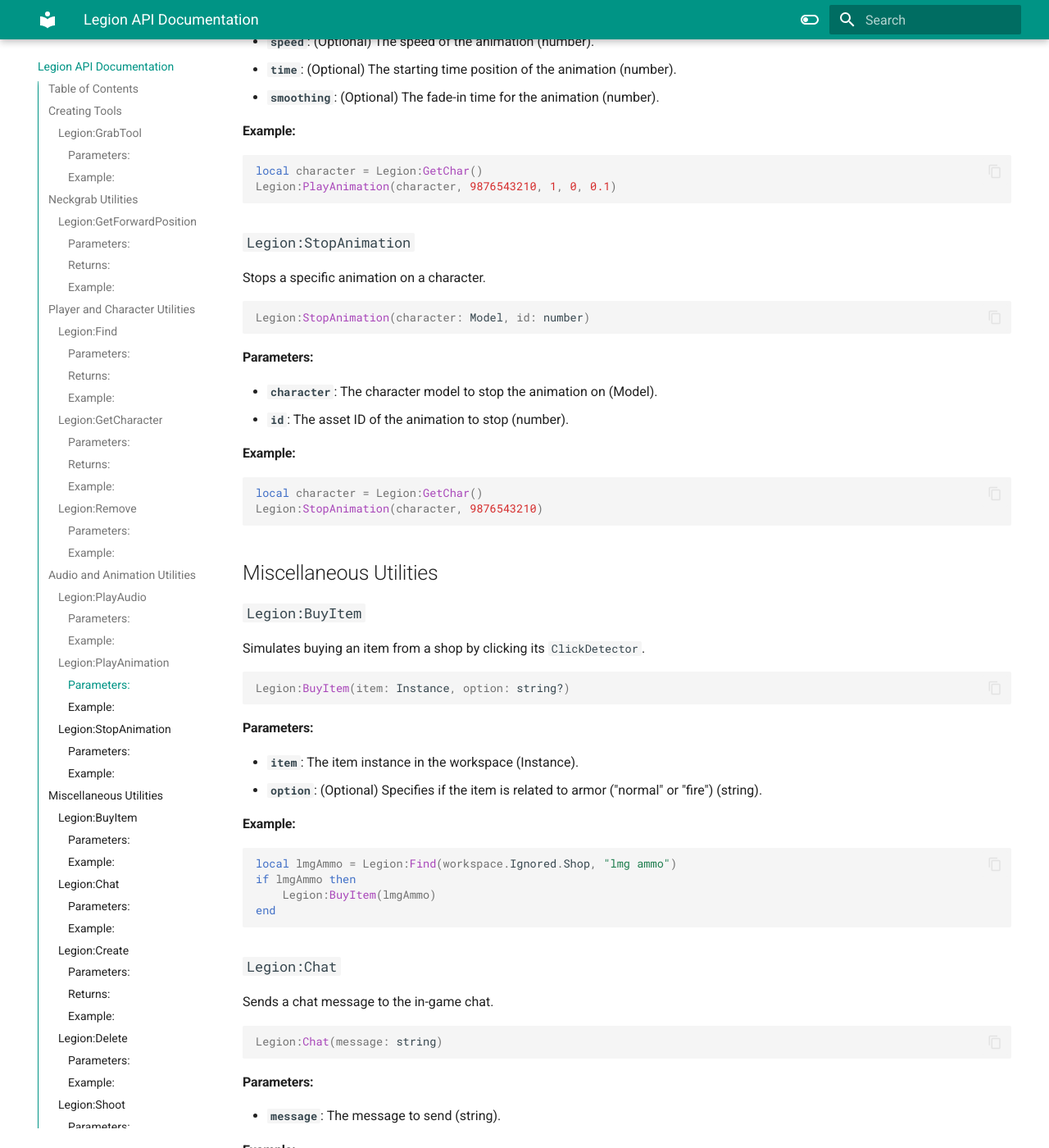
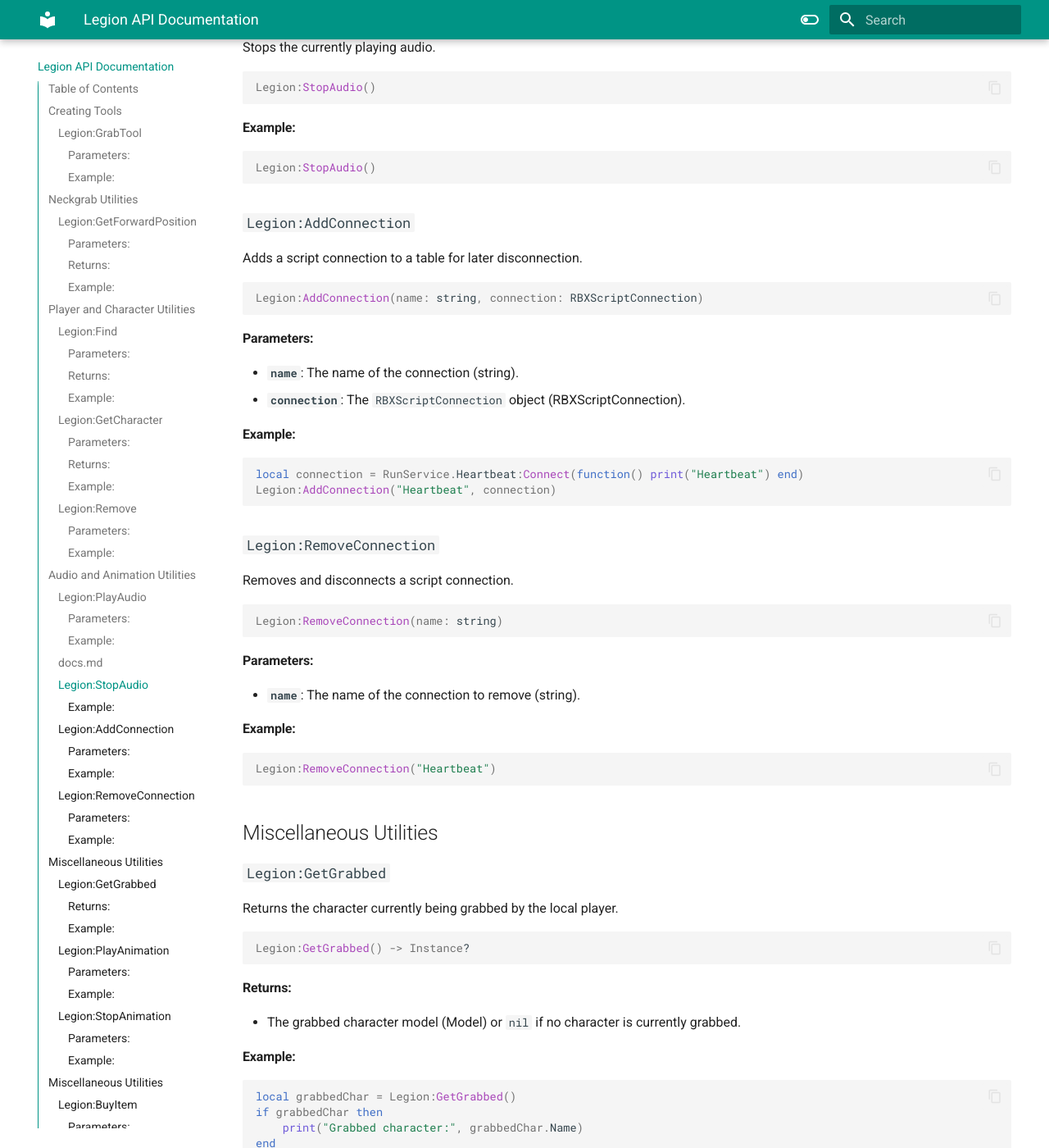
Before and after one commit to penguin-cmyk/neckgrab-documentation, an MkDocs documentation site: the page built from docs/index.md, in a window 1280 px wide and 1400 px high, scrolled down 3737 px. Shown: the whole window at 82% size. Built offline with MkDocs 1.6.1 and Material for MkDocs 9.7.7, drawn with Linux system fonts in a browser that asks for light colours; some of the changed text lies outside the part shown.

Commit message:
Update index.md

````diff
--- a/docs/index.md
+++ b/docs/index.md
@@ -153,6 +153,91 @@ Legion:PlayAudio(id: number)
 
 ```lua
 Legion:PlayAudio(1234567890)
+```
+### [docs.md](file:///c%3A/Users/sigma/Downloads/autoexec/docs.md)
+
+```markdown
+// ...existing code...
+- **`id`**: The asset ID of the audio file (number).
+
+#### Example:
+```lua
+Legion:PlayAudio(1234567890)
+```
+
+### `Legion:StopAudio`
+
+Stops the currently playing audio.
+
+```lua
+Legion:StopAudio()
+```
+
+#### Example:
+
+```lua
+Legion:StopAudio()
+```
+
+### `Legion:AddConnection`
+
+Adds a script connection to a table for later disconnection.
+
+```lua
+Legion:AddConnection(name: string, connection: RBXScriptConnection)
+```
+
+#### Parameters:
+
+*   **`name`**: The name of the connection (string).
+*   **`connection`**: The `RBXScriptConnection` object (RBXScriptConnection).
+
+#### Example:
+
+```lua
+local connection = RunService.Heartbeat:Connect(function() print("Heartbeat") end)
+Legion:AddConnection("Heartbeat", connection)
+```
+
+### `Legion:RemoveConnection`
+
+Removes and disconnects a script connection.
+
+```lua
+Legion:RemoveConnection(name: string)
+```
+
+#### Parameters:
+
+*   **`name`**: The name of the connection to remove (string).
+
+#### Example:
+
+```lua
+Legion:RemoveConnection("Heartbeat")
+```
+
+## Miscellaneous Utilities
+
+### `Legion:GetGrabbed`
+
+Returns the character currently being grabbed by the local player.
+
+```lua
+Legion:GetGrabbed() -> Instance?
+```
+
+#### Returns:
+
+*   The grabbed character model (Model) or `nil` if no character is currently grabbed.
+
+#### Example:
+
+```lua
+local grabbedChar = Legion:GetGrabbed()
+if grabbedChar then
+    print("Grabbed character:", grabbedChar.Name)
+end
 ```
 
 ### `Legion:PlayAnimation`
````
